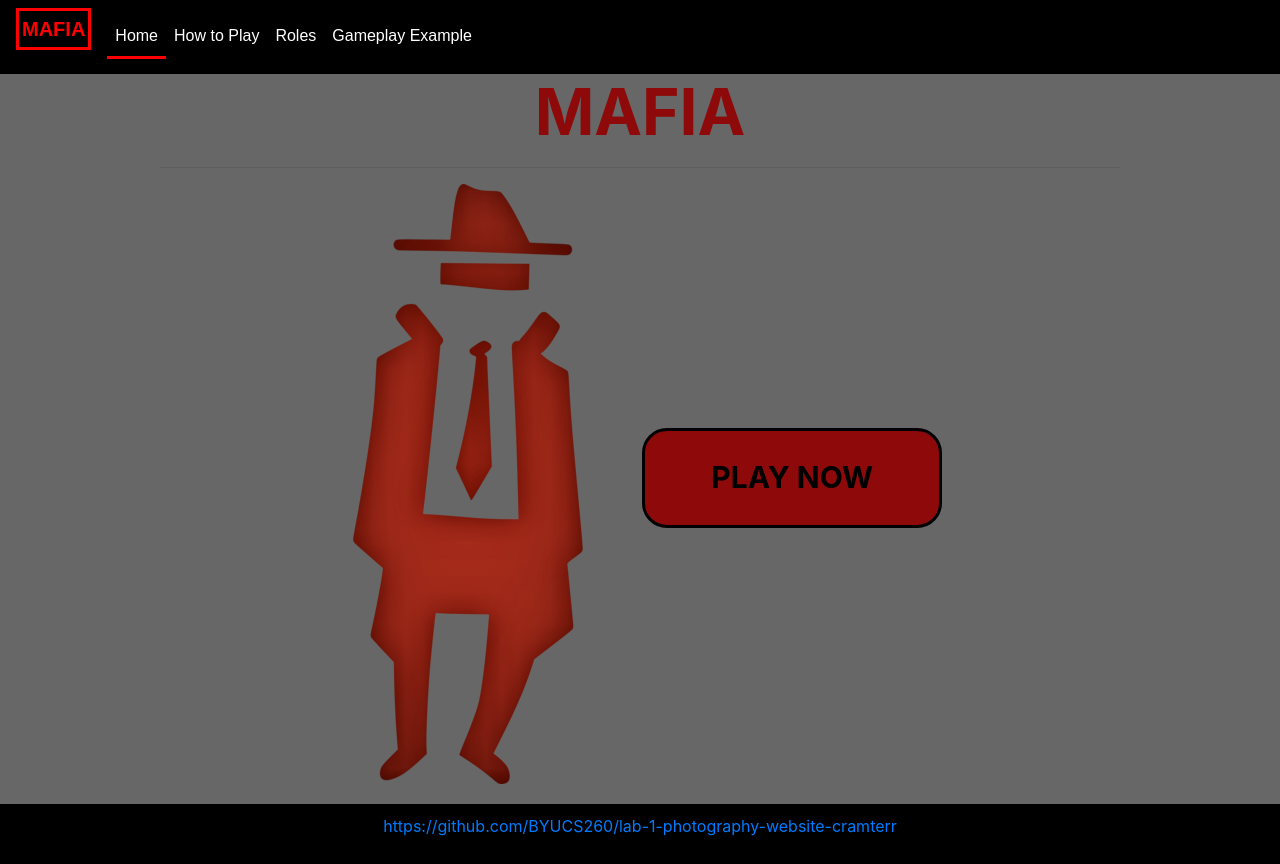
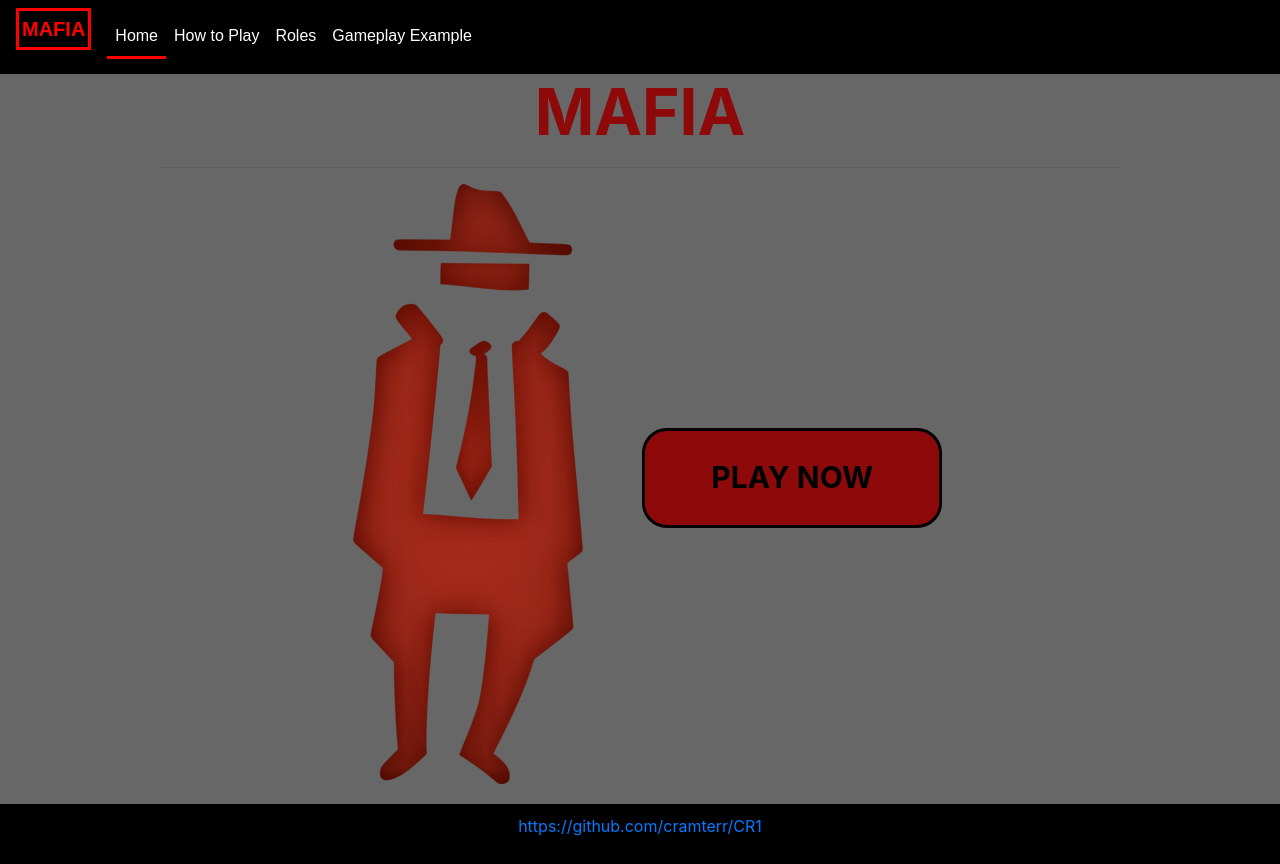
Before and after one commit to cramterr/CR1, a plain HTML site: page index.html in a window 1280 px wide. Drawn offline with nearby package versions, Linux system fonts and the light colour scheme.

Commit message:
Added link to Repository

```diff
--- a/index.html
+++ b/index.html
@@ -41,8 +41,8 @@
       <button class='play-now' formaction='/pages/gamebeta.html'>PLAY NOW</button>
     </div>
     <div class='footer'>
-      <a href="https://github.com/BYUCS260/lab-1-photography-website-cramterr">
-        https://github.com/BYUCS260/lab-1-photography-website-cramterr
+      <a href="https://github.com/cramterr/CR1">
+        https://github.com/cramterr/CR1
       </a>
     </div>
   </div>
```
Also changed, not shown: pages/gamebeta.html (+2 -2 lines), pages/howtoplay.html (+2 -2 lines), pages/roles.html (+2 -2 lines).
